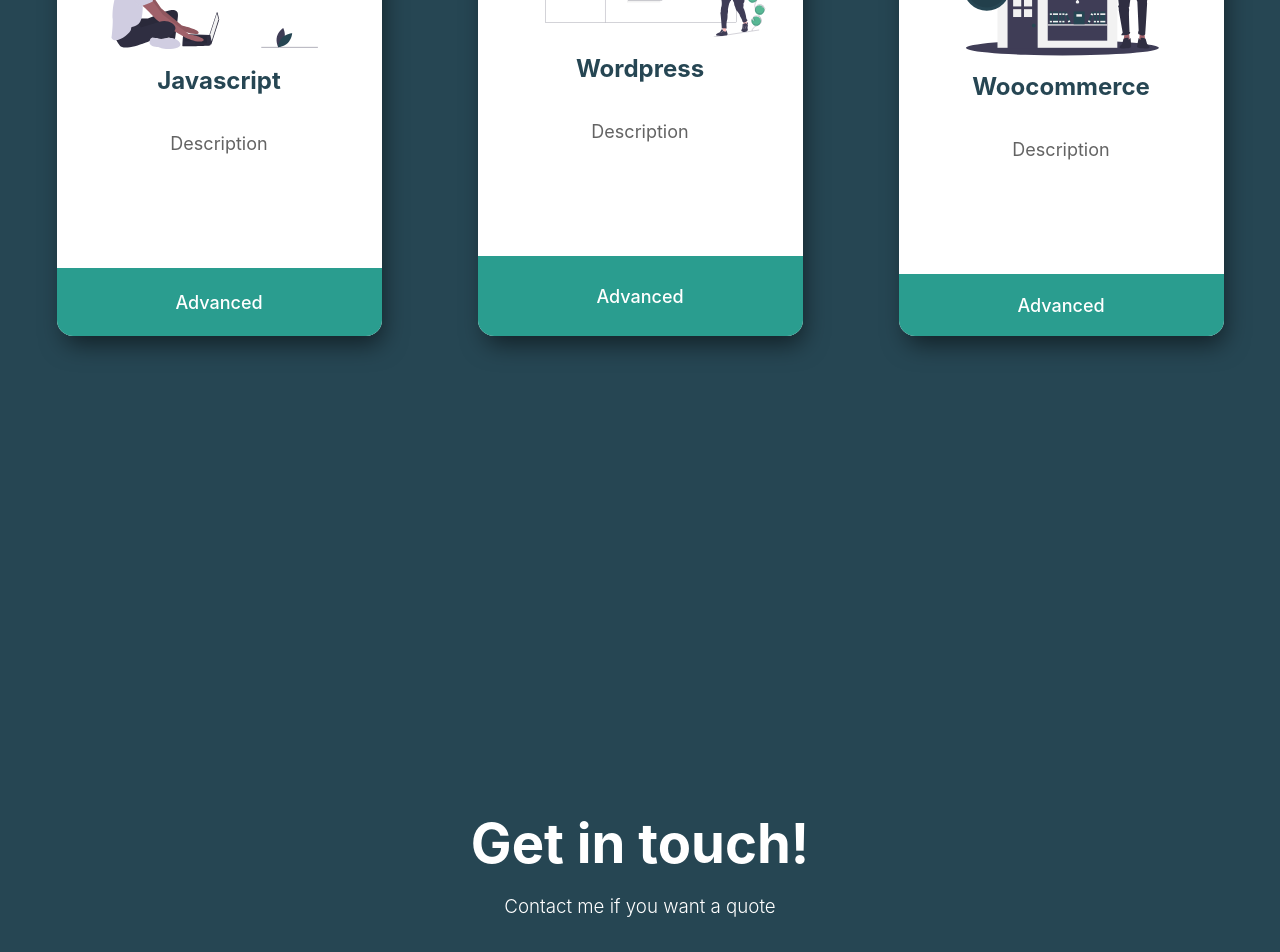
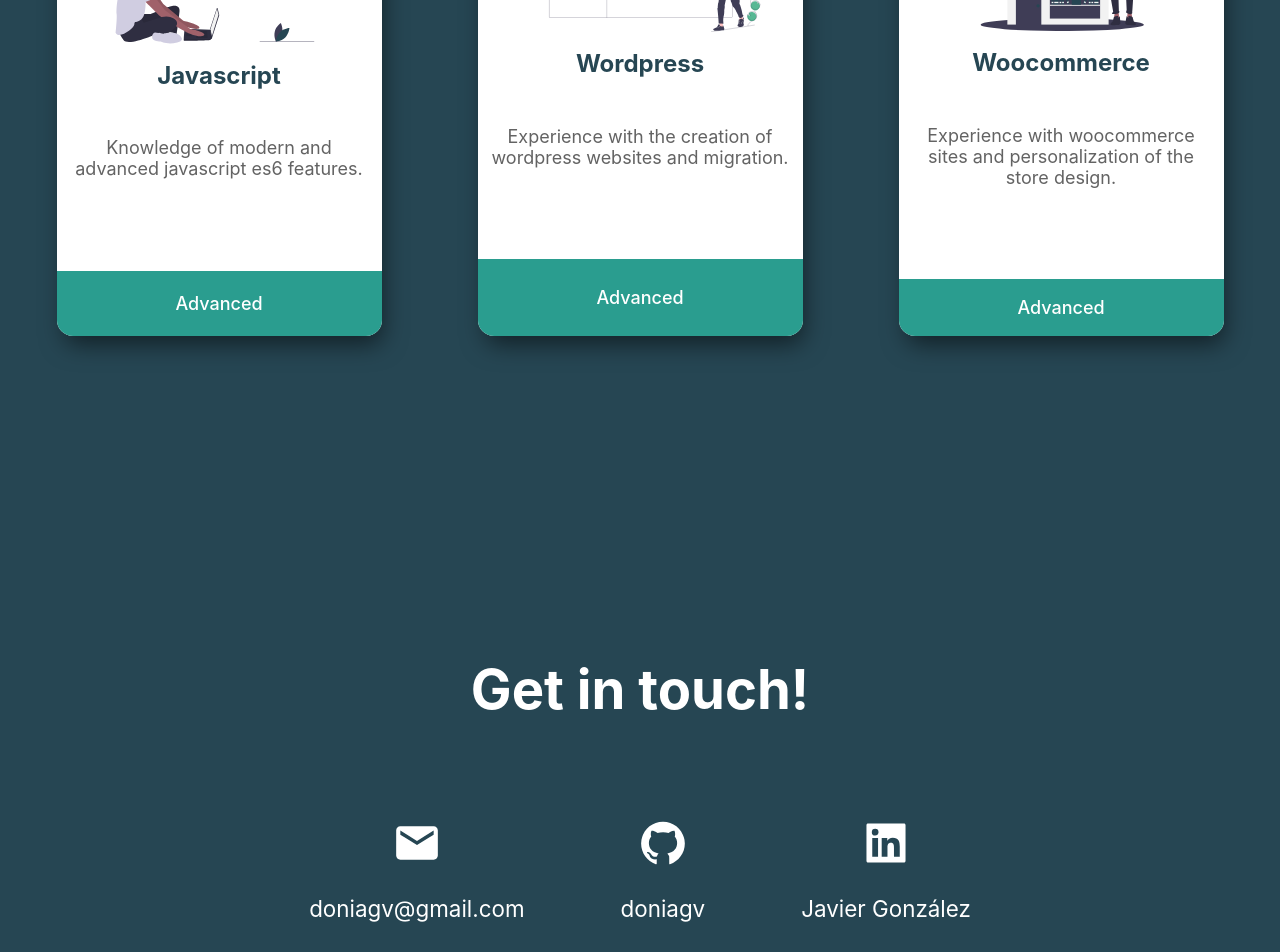
Before and after one commit to doniagv/andoni-technology, a React (Create React App) app in the folder andoni-app/: page / in a window 1280 px wide. Shown: the part 2720-3672 px from the top of the page. Built offline with nearby package versions, Linux system fonts and the light colour scheme.

Commit message:
Contact section responsive

```diff
--- a/andoni-app/src/components/Cards/Card/Card.css
+++ b/andoni-app/src/components/Cards/Card/Card.css
@@ -55,3 +55,8 @@
   font-size: 18px;
   font-weight: 500;
 }
+
+.desc {
+  padding: 0.6rem;
+  text-align: center;
+}
--- a/andoni-app/src/components/Cards/Cards.js
+++ b/andoni-app/src/components/Cards/Cards.js
@@ -12,37 +12,41 @@
   {
     illustration: <WebSvg />,
     skill: "Front-end",
-    description: "Description",
+    description: "Javascript, HTML and CSS skills for the front-end.",
     level: "Advanced",
   },
   {
     illustration: <BackSvg />,
     skill: "Back-end",
-    description: "Description",
+    description:
+      "NodeJs knowledge for the back-end of websites, including npm and packages like express, mongoose, axios and more.",
     level: "Advanced",
   },
   {
     illustration: <ReactSvg />,
     skill: "Reactjs",
-    description: "Description",
+    description:
+      "Great experience with Reactjs and also with Nextjs framework.",
     level: "Advanced",
   },
   {
     illustration: <JavascriptSvg />,
     skill: "Javascript",
-    description: "Description",
+    description: "Knowledge of modern and advanced javascript es6 features.",
     level: "Advanced",
   },
   {
     illustration: <WordpressSvg />,
     skill: "Wordpress",
-    description: "Description",
+    description:
+      "Experience with the creation of wordpress websites and migration.  ",
     level: "Advanced",
   },
   {
     illustration: <ShopSvg />,
     skill: "Woocommerce",
-    description: "Description",
+    description:
+      "Experience with woocommerce sites and personalization of the store design.",
     level: "Advanced",
   },
 ];
--- a/andoni-app/src/components/Contact/Contact.js
+++ b/andoni-app/src/components/Contact/Contact.js
@@ -8,7 +8,6 @@
     <div className={styles.ContactSection}>
       <div className={styles.Titles}>
         <h2 className={styles.Title}>Get in touch!</h2>
-        <h3 className={styles.Subtitle}>Contact me if you want a quote</h3>
       </div>
       <div className={styles.SocialCards}>
         <div>
@@ -17,11 +16,27 @@
         </div>
         <div className={styles.SocialCard}>
           <AiOutlineGithub size="50" />
-          <p>doniagv</p>
+          <p>
+            <a
+              href="https://github.com/doniagv"
+              target="_blank"
+              rel="noopener noreferrer"
+            >
+              doniagv
+            </a>
+          </p>
         </div>
         <div>
           <AiFillLinkedin size="50" />
-          <p>Javier González</p>
+          <p>
+            <a
+              href="https://www.linkedin.com/in/javier-andoni-gonz%C3%A1lez-v%C3%A1zquez-852572124/"
+              target="_blank"
+              rel="noopener noreferrer"
+            >
+              Javier González
+            </a>
+          </p>
         </div>
       </div>
     </div>
--- a/andoni-app/src/components/Contact/Contact.module.css
+++ b/andoni-app/src/components/Contact/Contact.module.css
@@ -3,13 +3,14 @@
   flex-direction: column;
   text-align: center;
   background-color: #264653;
-  height: 80vh;
+  padding-bottom: 8rem;
   justify-content: center;
   align-items: center;
 }
 
 .Title {
   padding: 0;
+  padding-bottom: 6rem;
   margin: 0;
   color: white;
 }
@@ -32,9 +33,24 @@
   flex-direction: row;
   justify-content: center;
   align-items: center;
+  flex-wrap: wrap;
   color: white;
 }
 
 .SocialCard {
   padding: 0 6rem;
 }
+
+a {
+  color: white;
+  text-decoration: none;
+}
+
+@media only screen and (max-width: 580px) {
+  .SocialCards {
+    flex-direction: column;
+  }
+  .SocialCard {
+    padding: 2rem 0;
+  }
+}
```
